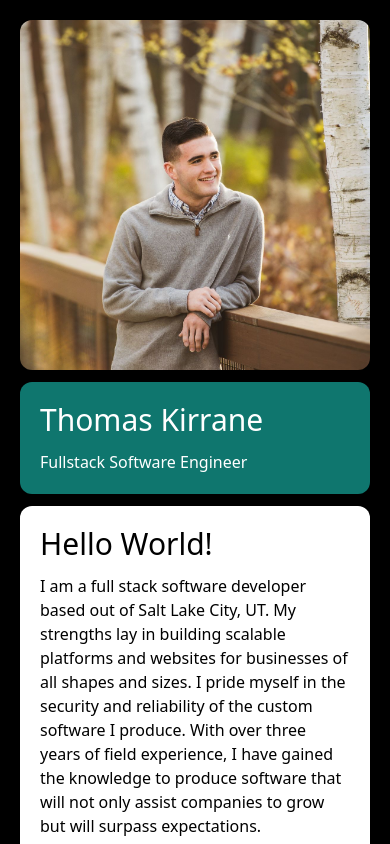
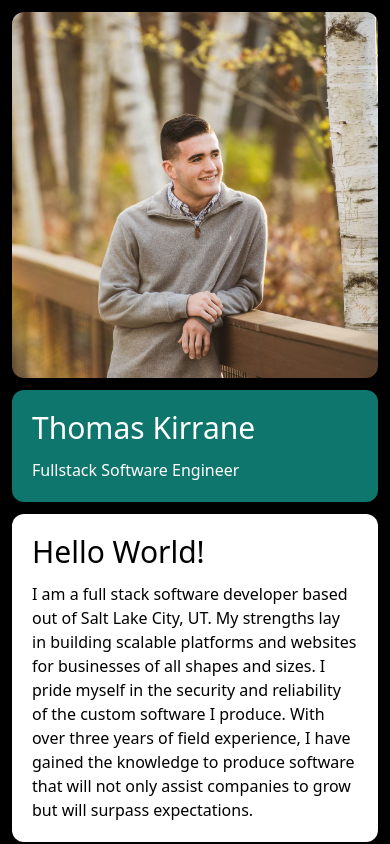
Before and after one commit to txkirrane/portfolio_revamp, a React (Vite) app: page / in a window 390 px wide. Shown: the top 844 px of the page. Built offline with nearby package versions, Linux system fonts and the light colour scheme.

Commit message:
Reduced root padding on mobile

```diff
--- a/src/components/misc/TileGrid.jsx
+++ b/src/components/misc/TileGrid.jsx
@@ -2,7 +2,7 @@ export default ({ children, className }) => {
     return(
         <div
             className={`
-                p-5 mx-auto
+                p-3 lg:p-5 mx-auto
                 grid gap-3
                 grid-cols-1 sm:grid-cols-3
                 max-w-5xl
```
